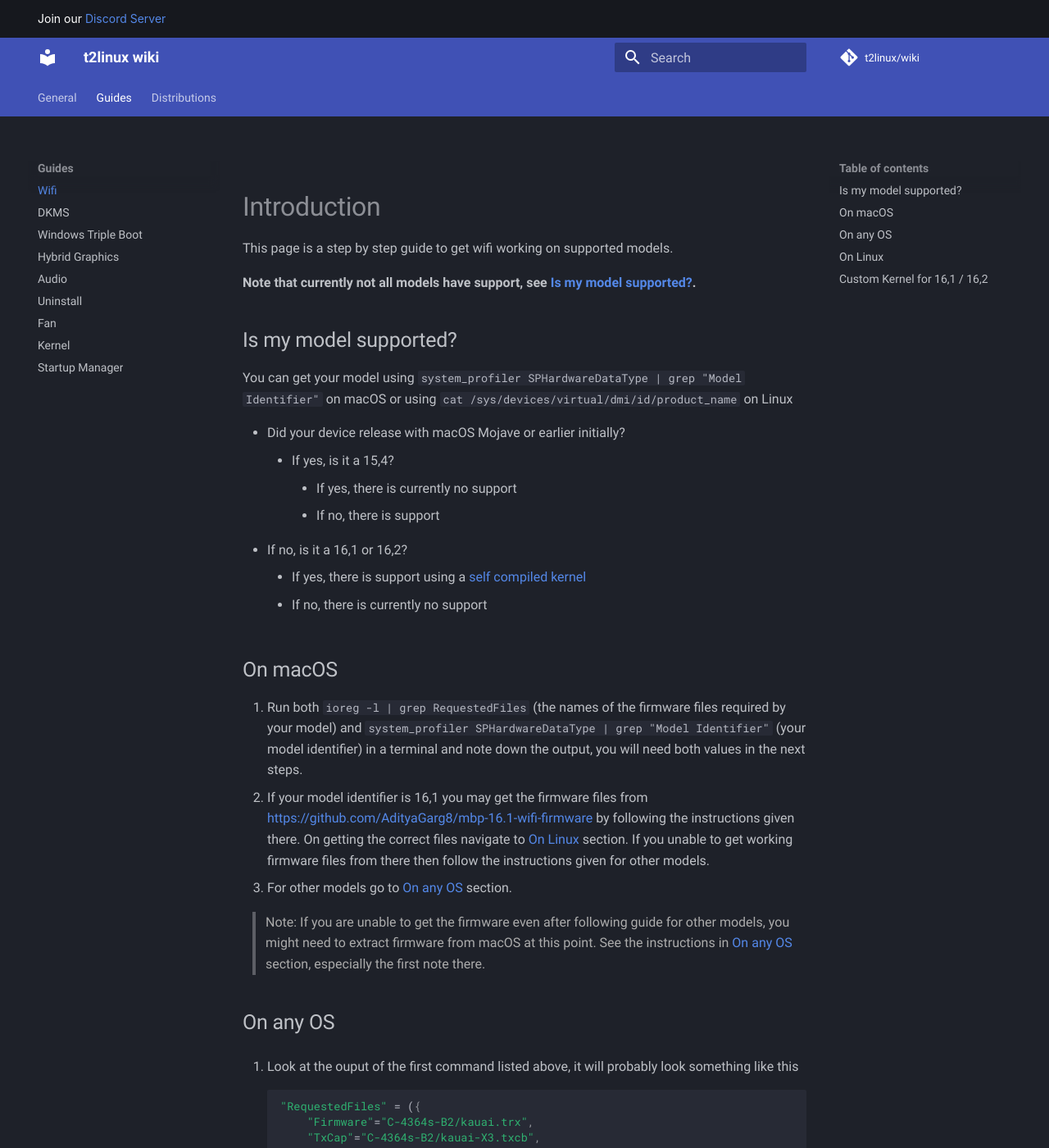
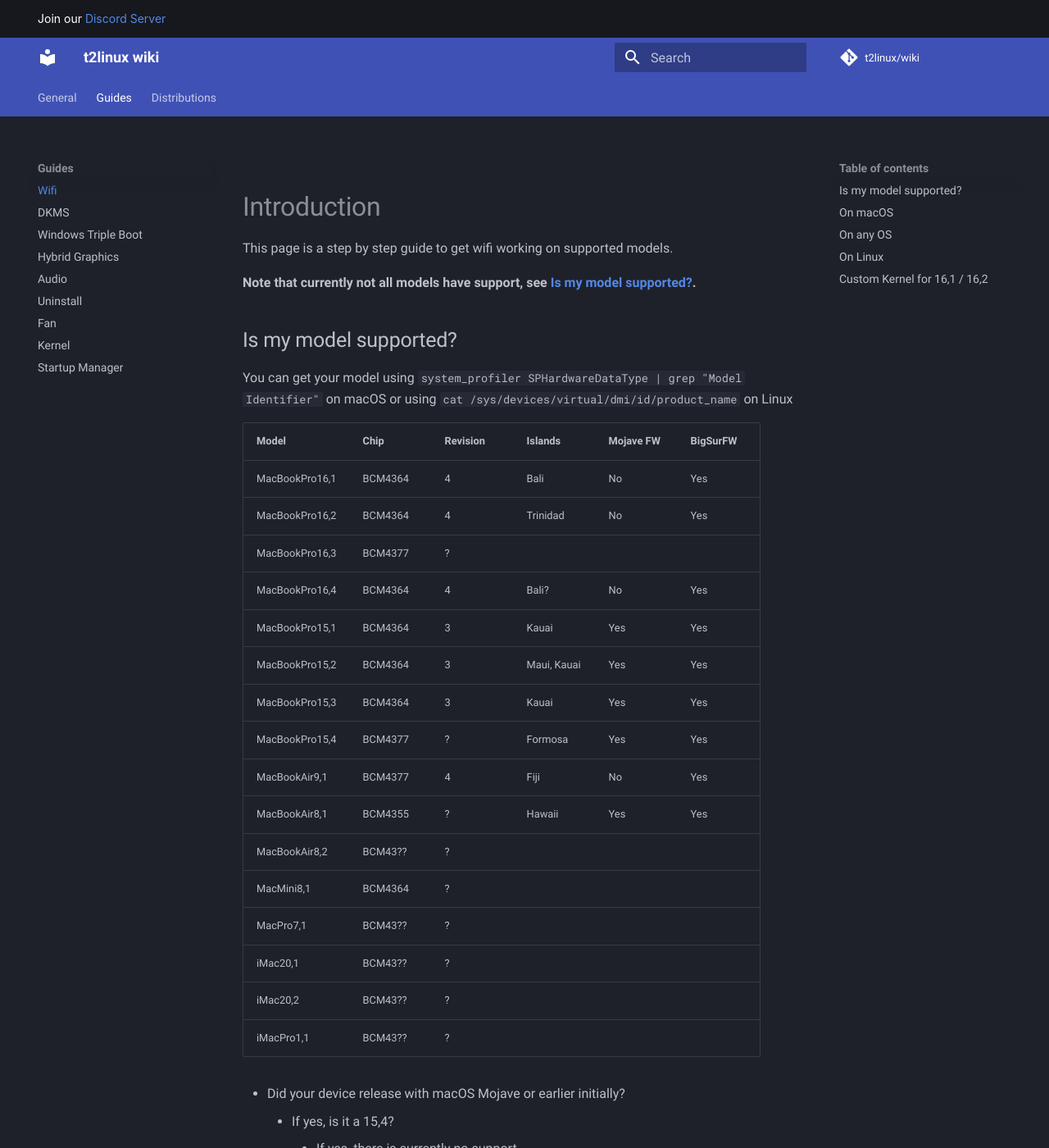
Before and after one commit to t2linux/wiki, an MkDocs documentation site: the page built from docs/guides/wifi.md, in a window 1280 px wide and 1400 px high. Shown: the whole window at 82% size. Built offline with MkDocs 1.6.1 and Material for MkDocs 9.7.7, drawn with Linux system fonts in a browser that asks for light colours; comment, search, counter and statistics services are not loaded.

Commit message:
wifi: model, chip, fw table
WIP

```diff
--- a/docs/guides/wifi.md
+++ b/docs/guides/wifi.md
@@ -7,6 +7,25 @@ This page is a step by step guide to get wifi working on supported models.
 ## Is my model supported?
 
 You can get your model using `system_profiler SPHardwareDataType | grep "Model Identifier"` on macOS or using `cat /sys/devices/virtual/dmi/id/product_name` on Linux
+
+| Model      | Chip | Revision | Islands  | Mojave FW | BigSurFW |
+|----------------|---------|---|----------|-----------|----------|
+| MacBookPro16,1 | BCM4364 | 4 | Bali     | No        | Yes      |
+| MacBookPro16,2 | BCM4364 | 4 | Trinidad | No        | Yes      |
+| MacBookPro16,3 | BCM4377 | ? | | | |
+| MacBookPro16,4 | BCM4364 | 4 | Bali?    | No        | Yes      |
+| MacBookPro15,1 | BCM4364 | 3 | Kauai    | Yes       | Yes      |
+| MacBookPro15,2 | BCM4364 | 3 | Maui, Kauai | Yes    | Yes      |
+| MacBookPro15,3 | BCM4364 | 3 | Kauai    | Yes       | Yes      |
+| MacBookPro15,4 | BCM4377 | ? | Formosa  | Yes       | Yes      |
+| MacBookAir9,1  | BCM4377 | 4 | Fiji     | No        | Yes      |
+| MacBookAir8,1  | BCM4355 | ? | Hawaii   | Yes       | Yes      |
+| MacBookAir8,2  | BCM43?? | ? | | | |
+| MacMini8,1     | BCM4364 | ? | | | |
+| MacPro7,1      | BCM43?? | ? | | | |
+| iMac20,1       | BCM43?? | ? | | | |
+| iMac20,2       | BCM43?? | ? | | | |
+| iMacPro1,1     | BCM43?? | ? | | | |
 
 - Did your device release with macOS Mojave or earlier initially?
     - If yes, is it a 15,4?
```
